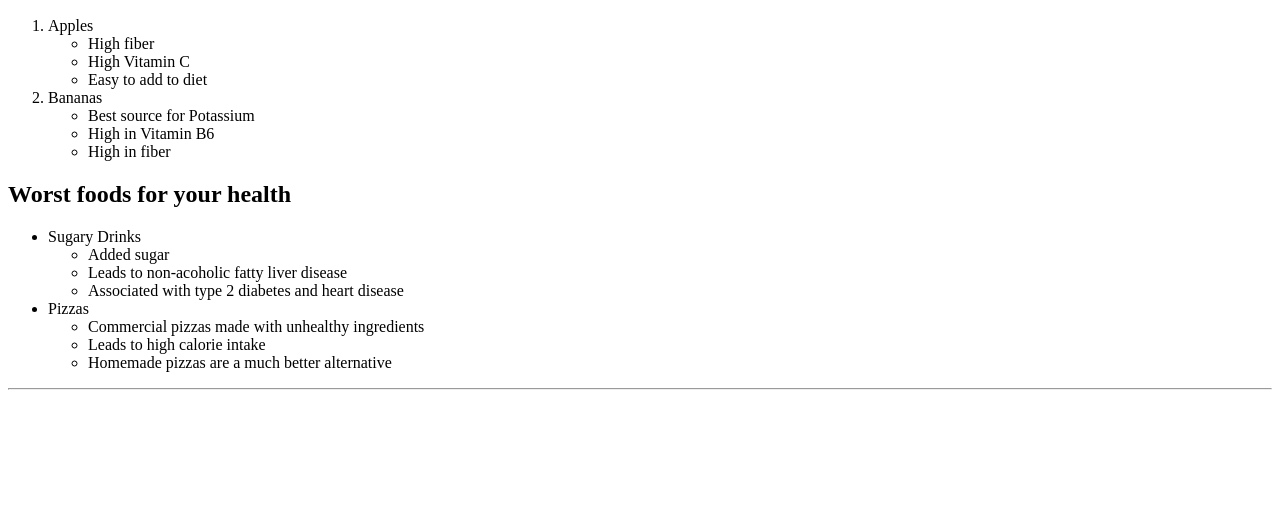
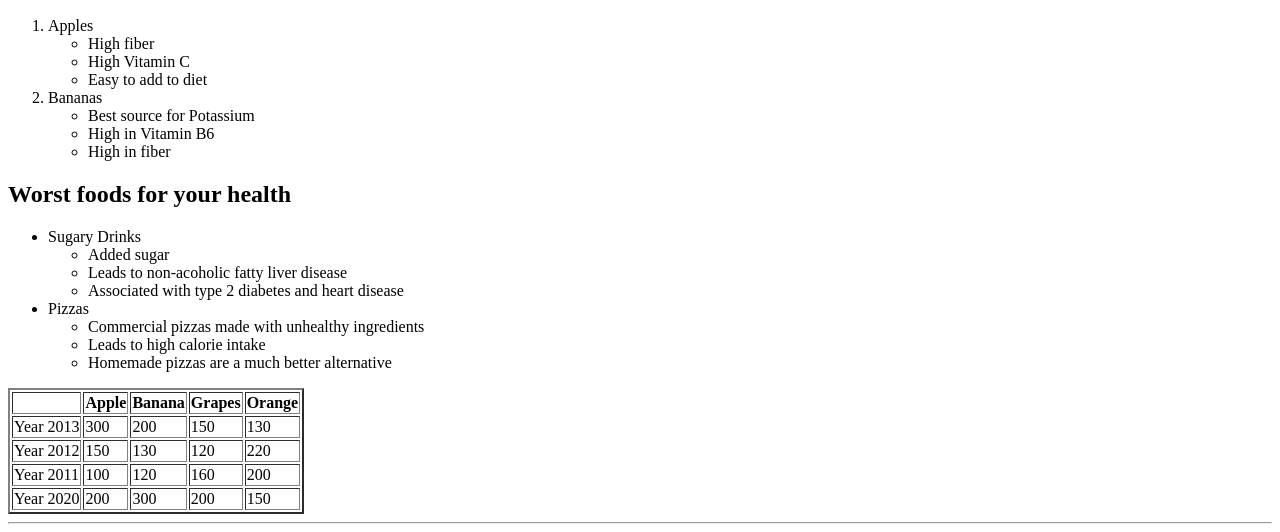
Before and after one commit to DevinSlezak/DevinSlezak.github.io, a plain HTML site: page index.html in a window 1280 px wide. Shown: the part 368-900 px from the top of the page. Before the commit the page ends 800 px from the top, so only its background shows below. Drawn offline with Linux system fonts and the light colour scheme.

Commit message:
Added table

```diff
--- a/index.html
+++ b/index.html
@@ -41,7 +41,42 @@
                     <li>Homemade pizzas are a much better alternative</li>
                 </ul>
         </ul>
-
+        <table border="2">
+                <tr>
+                    <th> </th>
+                    <th>Apple</th>
+                    <th>Banana</th>
+                    <th>Grapes</th>
+                    <th>Orange</th>
+                </tr>
+                <tr>
+                    <td>Year 2013</td>
+                    <td>300</td>
+                    <td>200</td>                    <td>150</td>
+                    <td>130</td>
+                </tr>
+                <tr>
+                    <td>Year 2012</td>
+                    <td>150</td>
+                    <td>130</td>
+                    <td>120</td>
+                    <td>220</td>
+                </tr>
+                <tr>
+                    <td>Year 2011</td>
+                    <td>100</td>
+                    <td>120</td>
+                    <td>160</td>
+                    <td>200</td>
+                </tr>
+                <tr>
+                    <td>Year 2020</td>
+                    <td>200</td>
+                    <td>300</td>
+                    <td>200</td>
+                    <td>150</td>
+                </tr>
+        </table>
 <hr>
     </body>
 </html>
```
